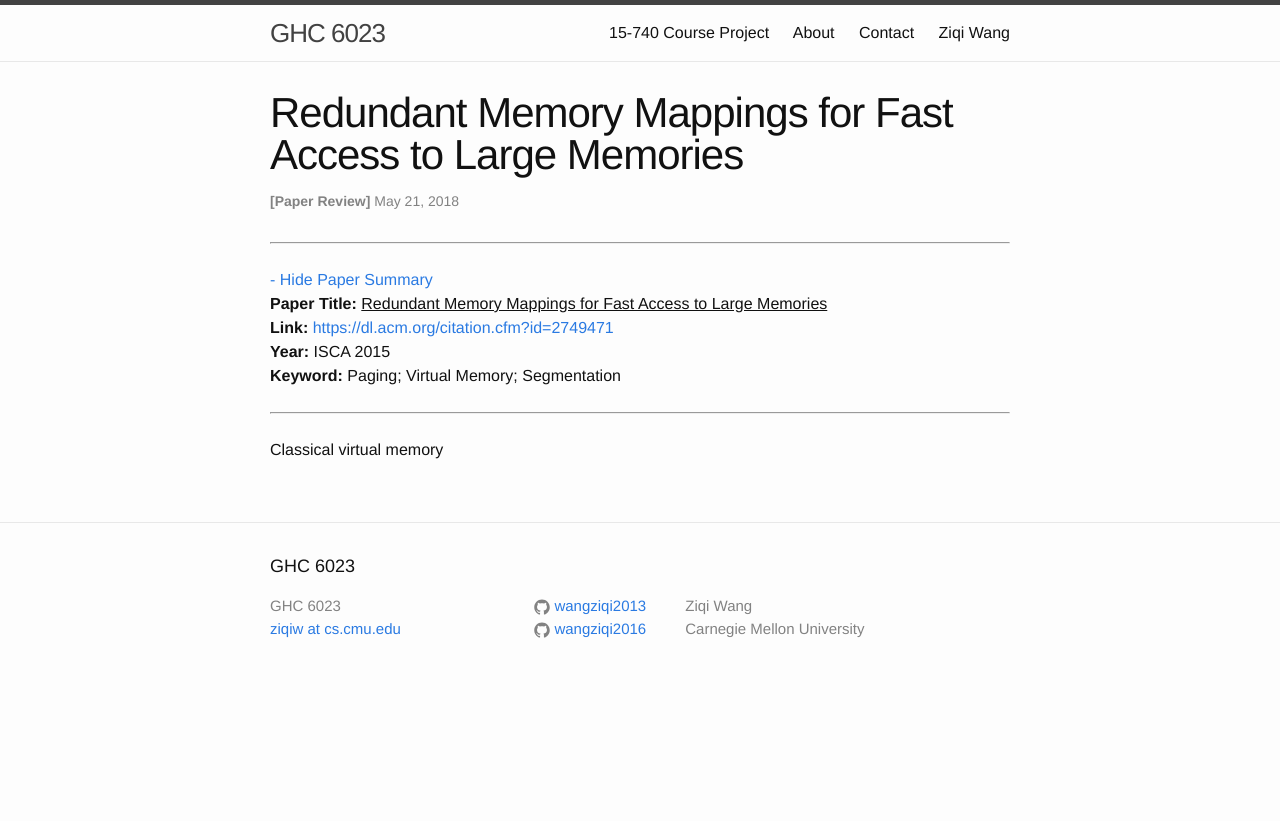
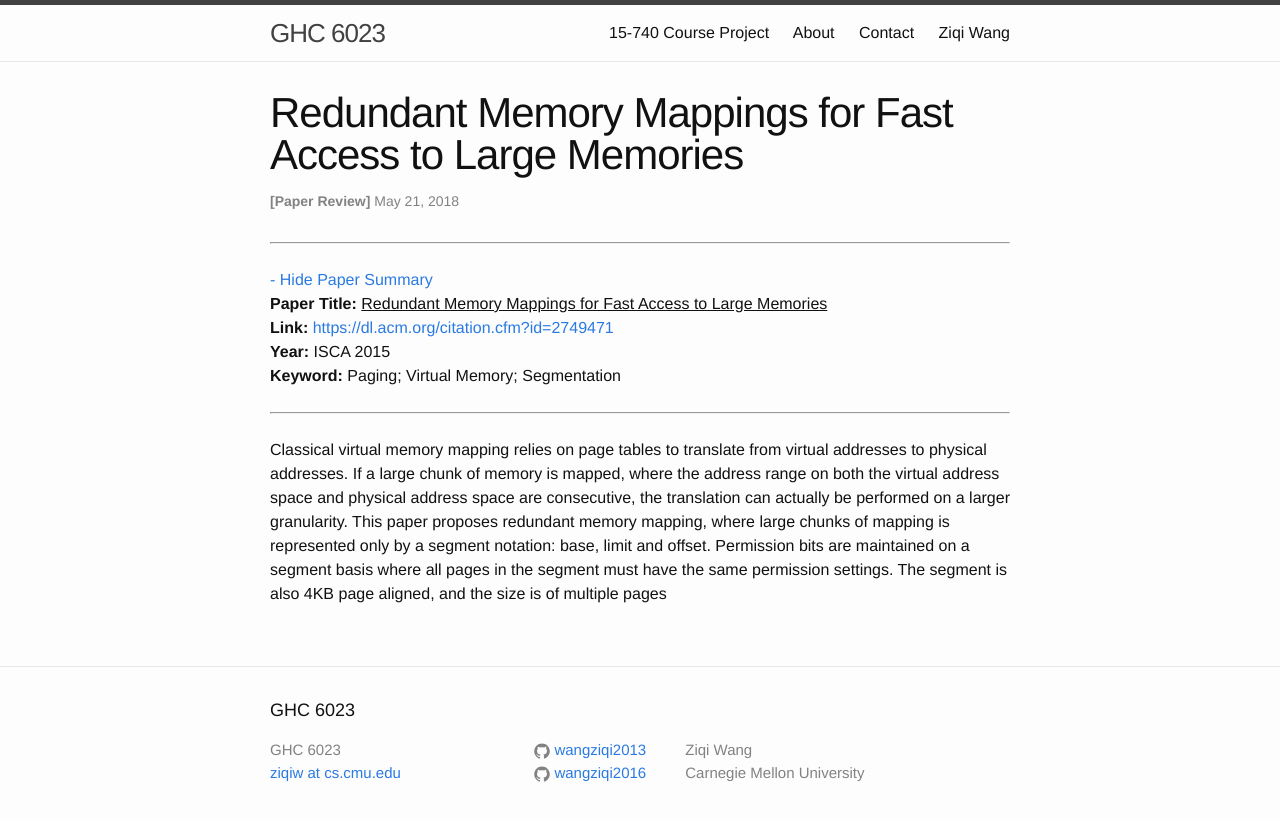
Before and after one commit to wangziqi2013/wangziqi2013.github.io, a Jekyll site: the page built from _posts/2018-05-21-Redundant-Memory-Mappings-for-Fast-Access-to-Large-Memories.markdown, in a window 1280 px wide. Shown: the top 821 px of the page. Built offline with Jekyll 4.4.1, drawn with Linux system fonts in a browser that asks for light colours.

Commit message:
Working on first paragraph

```diff
--- a/_posts/2018-05-21-Redundant-Memory-Mappings-for-Fast-Access-to-Large-Memories.markdown
+++ b/_posts/2018-05-21-Redundant-Memory-Mappings-for-Fast-Access-to-Large-Memories.markdown
@@ -13,4 +13,9 @@ htm_cr:
 version_mgmt:
 ---
 
-Classical virtual memory
+Classical virtual memory mapping relies on page tables to translate from virtual addresses to physical addresses.
+If a large chunk of memory is mapped, where the address range on both the virtual address space and physical
+address space are consecutive, the translation can actually be performed on a larger granularity. This paper
+proposes redundant memory mapping, where large chunks of mapping is represented only by a segment notation:
+base, limit and offset. Permission bits are maintained on a segment basis where all pages in the segment must
+have the same permission settings. The segment is also 4KB page aligned, and the size is of multiple pages
```
